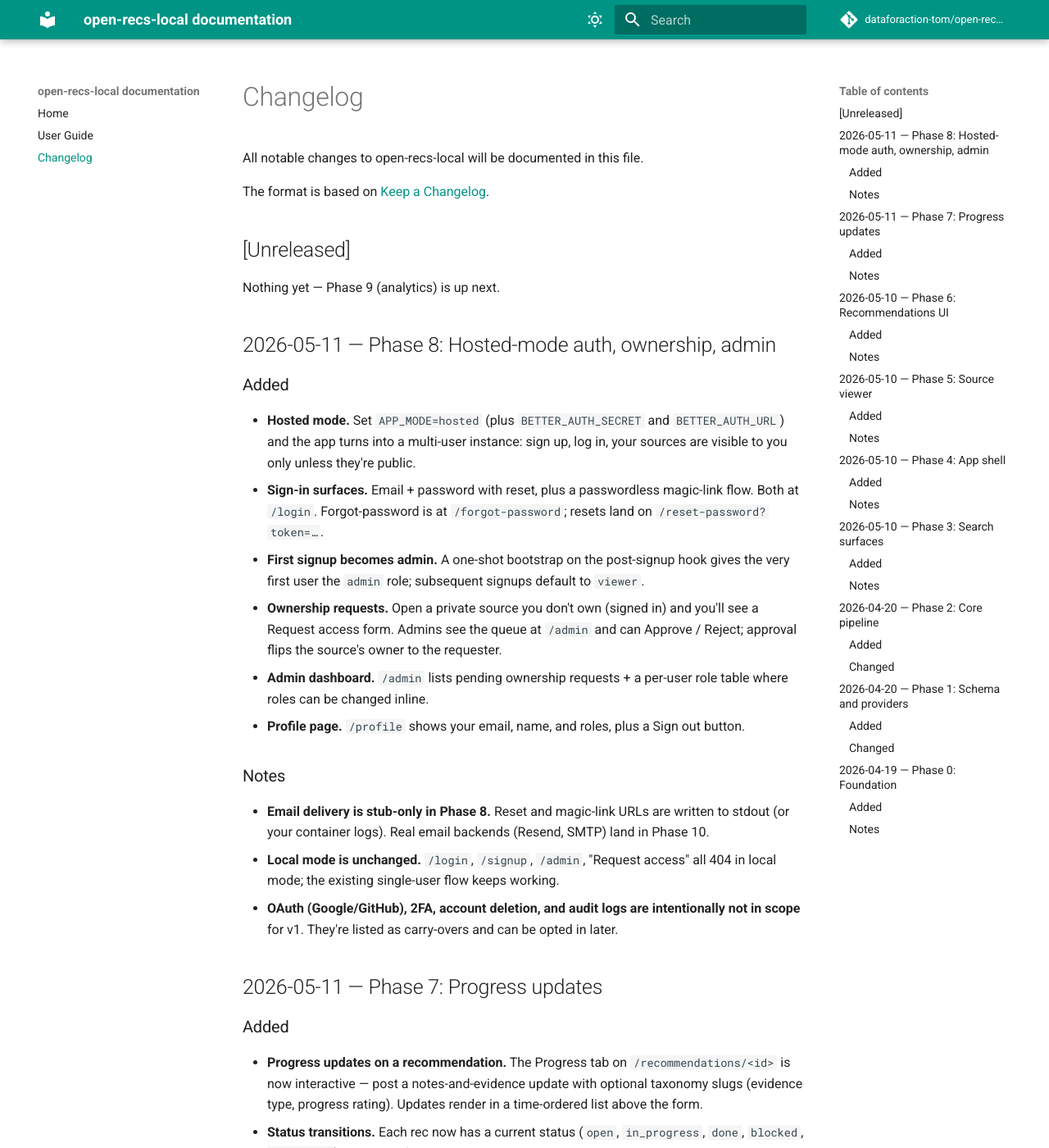
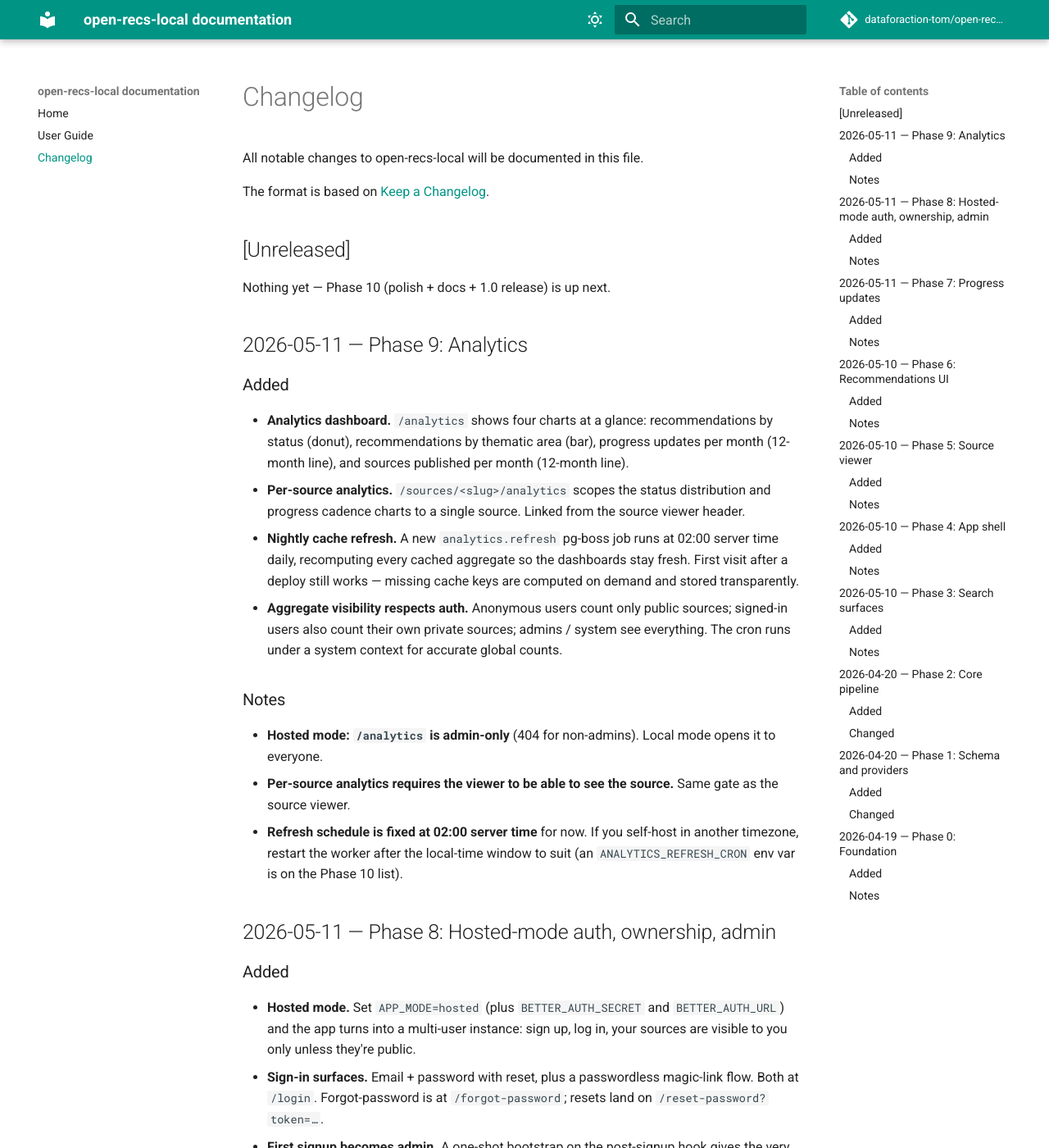
Before and after one commit to dataforaction-tom/open-recs-local, an MkDocs documentation site: the page built from docs/changelog.md, in a window 1280 px wide and 1400 px high. Shown: the whole window at 82% size. Built offline with MkDocs 1.6.1 and Material for MkDocs 9.7.7, drawn with Linux system fonts in a browser that asks for light colours; comment, search, counter and statistics services are not loaded.

Commit message:
docs: phase 9 doc updates (PLAN, STATE, changelog)
- PLAN: phase 9 marked complete; phase 10 (polish + docs + 1.0
  release) is now current with the running list of carry-overs
  inlined as the scope.
- STATE: analytics row added to the component status table; phase
  9 entry refreshed; phase 10 placeholder added.
- changelog: phase 9 user-facing entry covering both views, the
  nightly cron + on-demand backfill, and the auth gates.

```diff
--- a/docs/changelog.md
+++ b/docs/changelog.md
@@ -6,7 +6,22 @@ The format is based on [Keep a Changelog](https://keepachangelog.com/).
 
 ## [Unreleased]
 
-Nothing yet — Phase 9 (analytics) is up next.
+Nothing yet — Phase 10 (polish + docs + 1.0 release) is up next.
+
+## 2026-05-11 — Phase 9: Analytics
+
+### Added
+
+- **Analytics dashboard.** `/analytics` shows four charts at a glance: recommendations by status (donut), recommendations by thematic area (bar), progress updates per month (12-month line), and sources published per month (12-month line).
+- **Per-source analytics.** `/sources/<slug>/analytics` scopes the status distribution and progress cadence charts to a single source. Linked from the source viewer header.
+- **Nightly cache refresh.** A new `analytics.refresh` pg-boss job runs at 02:00 server time daily, recomputing every cached aggregate so the dashboards stay fresh. First visit after a deploy still works — missing cache keys are computed on demand and stored transparently.
+- **Aggregate visibility respects auth.** Anonymous users count only public sources; signed-in users also count their own private sources; admins / system see everything. The cron runs under a system context for accurate global counts.
+
+### Notes
+
+- **Hosted mode: `/analytics` is admin-only** (404 for non-admins). Local mode opens it to everyone.
+- **Per-source analytics requires the viewer to be able to see the source.** Same gate as the source viewer.
+- **Refresh schedule is fixed at 02:00 server time** for now. If you self-host in another timezone, restart the worker after the local-time window to suit (an `ANALYTICS_REFRESH_CRON` env var is on the Phase 10 list).
 
 ## 2026-05-11 — Phase 8: Hosted-mode auth, ownership, admin
 
```
Also changed, not shown: PLAN.md (+4 -4 lines), STATE.md (+7 -5 lines).
